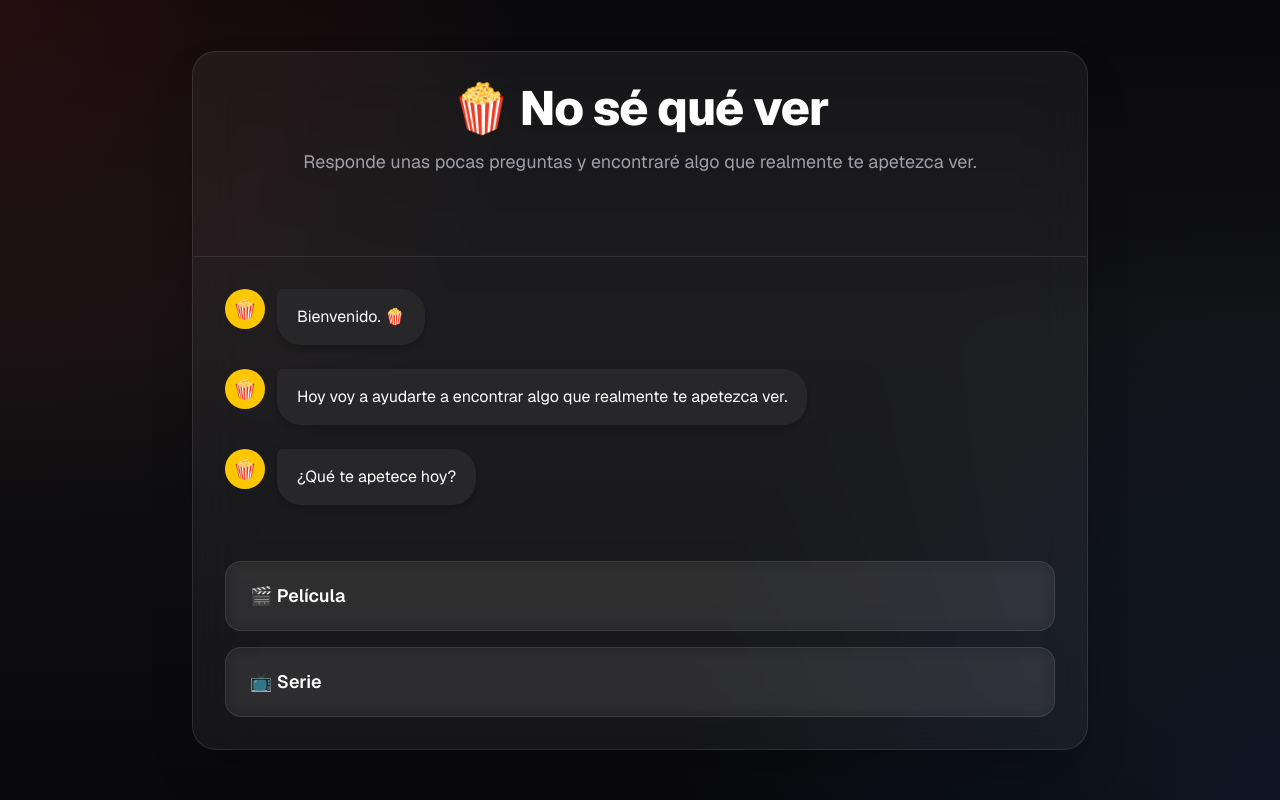
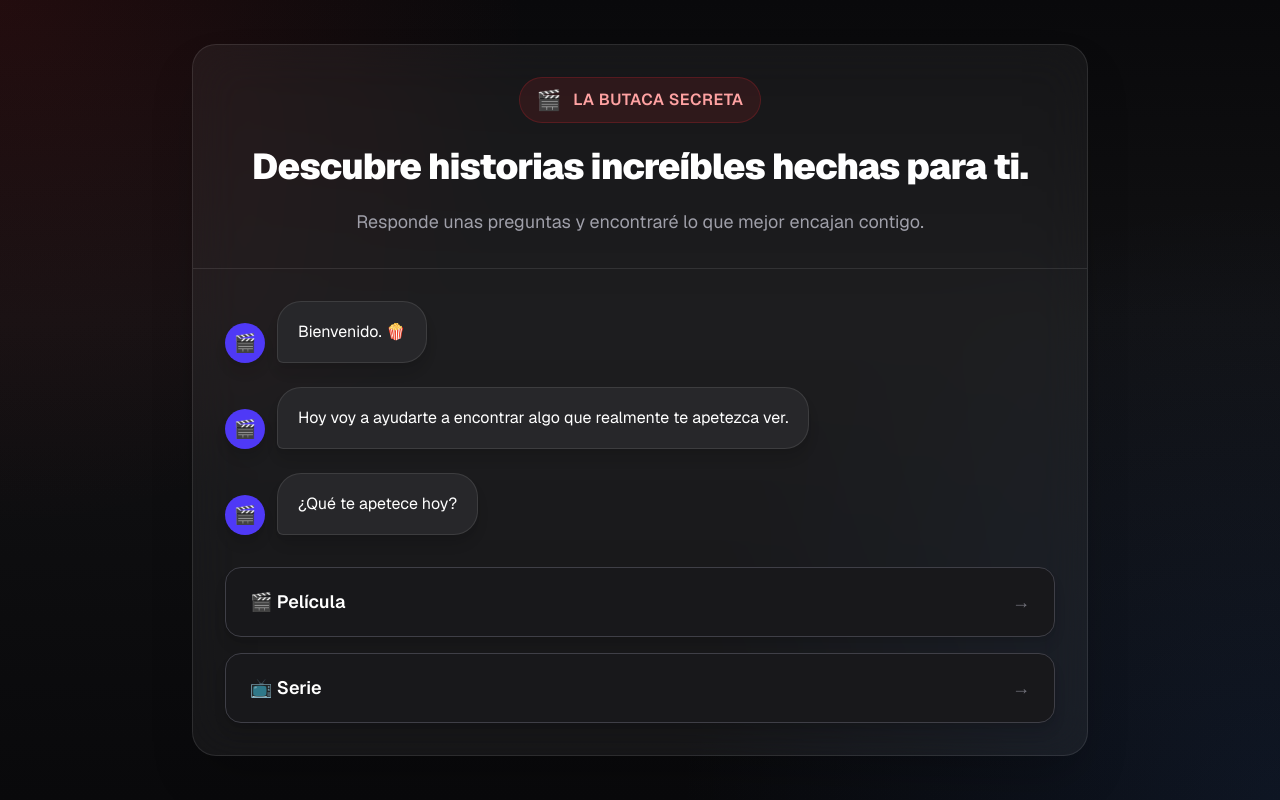
Before and after one commit to Loit-dev/labutacasecreta, a Next.js app in the folder la-butaca-secreta/: page / in a window 1280 px wide. Built offline with nearby package versions, Linux system fonts and the light colour scheme.

Commit message:
Fix build errors

```diff
--- a/la-butaca-secreta/app/api/conversation/route.ts
+++ b/la-butaca-secreta/app/api/conversation/route.ts
@@ -0,0 +1,8 @@
+
+import { NextResponse } from "next/server";
+
+export async function GET() {
+  return NextResponse.json({
+    status: "ok",
+  });
+}
--- a/la-butaca-secreta/components/conversation/AnswerButton.tsx
+++ b/la-butaca-secreta/components/conversation/AnswerButton.tsx
@@ -15,27 +15,31 @@ export default function AnswerButton({
       w-full
       rounded-2xl
       border
-        border-white/10
-        bg-white/5
+      border-zinc-700
+      bg-zinc-900
       px-6
       py-5
       text-left
       text-lg
       font-semibold
       text-white
-        backdrop-blur-sm
+      shadow-lg
       transition-all
       duration-200
-        hover:scale-[1.02]
-        hover:border-red-400/60
-        hover:bg-red-500/10
-        hover:shadow-xl
+      hover:-translate-y-1
+      hover:border-indigo-500
+      hover:bg-zinc-800
+      hover:shadow-indigo-500/20
       active:scale-[0.98]
       "
     >
-      <span className="transition group-hover:translate-x-1 inline-block">
-        {label}
+      <div className="flex items-center justify-between">
+        <span>{label}</span>
+
+        <span className="text-zinc-500 transition group-hover:translate-x-1 group-hover:text-indigo-400">
+          →
         </span>
+      </div>
     </button>
   );
 }
--- a/la-butaca-secreta/components/conversation/ChatHistory.tsx
+++ b/la-butaca-secreta/components/conversation/ChatHistory.tsx
@@ -1,9 +1,3 @@
-"use client";
-
-import { useEffect, useRef } from "react";
-
-import ChatMessage from "./ChatMessage";
-
 import { ConversationMessage } from "@/lib/conversation/types";
 
 type Props = {
@@ -13,25 +7,44 @@ type Props = {
 export default function ChatHistory({
   messages,
 }: Props) {
-  const bottomRef = useRef<HTMLDivElement>(null);
+  return (
+    <section className="space-y-6">
+      {messages.map((message) => {
+        const isBot = message.sender === "bot";
 
-  useEffect(() => {
-    bottomRef.current?.scrollIntoView({
-      behavior: "smooth",
-    });
-  }, [messages]);
+        return (
+          <div
+            key={message.id}
+            className={`flex ${
+              isBot ? "justify-start" : "justify-end"
+            }`}
+          >
+            <div className="flex max-w-[85%] items-end gap-3">
+              {isBot && (
+                <div className="flex h-10 w-10 items-center justify-center rounded-full bg-indigo-600 text-lg shadow-lg">
+                  🎬
+                </div>
+              )}
 
-  return (
-    <div className="flex flex-col gap-6">
-      {messages.map((message) => (
-        <ChatMessage
-          key={message.id}
-          sender={message.sender}
-          text={message.text}
-        />
-      ))}
+              <div
+                className={`rounded-3xl px-5 py-4 leading-7 shadow-lg transition-all ${
+                  isBot
+                    ? "rounded-bl-md border border-white/10 bg-zinc-800 text-white"
+                    : "rounded-br-md bg-gradient-to-r from-indigo-600 to-violet-600 text-white"
+                }`}
+              >
+                {message.text}
+              </div>
 
-      <div ref={bottomRef} />
-    </div>
+              {!isBot && (
+                <div className="flex h-10 w-10 items-center justify-center rounded-full bg-zinc-700 text-lg shadow-lg">
+                  👤
+                </div>
+              )}
+            </div>
+          </div>
+        );
+      })}
+    </section>
   );
 }
--- a/la-butaca-secreta/components/conversation/Header.tsx
+++ b/la-butaca-secreta/components/conversation/Header.tsx
@@ -1,12 +1,20 @@
 export default function Header() {
   return (
-    <header className="mb-12 text-center">
-      <h1 className="text-5xl font-extrabold tracking-tight text-white">
-        🍿 No sé qué ver
+    <header className="text-center">
+      <div className="inline-flex items-center gap-3 rounded-full border border-red-500/20 bg-red-500/10 px-4 py-2">
+        <span className="text-xl">🎬</span>
+
+        <span className="font-semibold tracking-wide text-red-300 uppercase">
+          La Butaca Secreta
+        </span>
+      </div>
+
+      <h1 className="mt-6 text-4xl font-black tracking-tight text-white">
+        Descubre historias increíbles hechas para ti.
       </h1>
 
-      <p className="mt-4 text-lg text-zinc-400">
-        Responde unas pocas preguntas y encontraré algo que realmente te apetezca ver.
+      <p className="mx-auto mt-5 max-w-2xl text-lg leading-relaxed text-zinc-400">
+        Responde unas preguntas y encontraré lo que mejor encajan contigo.
       </p>
     </header>
   );
--- a/la-butaca-secreta/components/conversation/TypingIndicator.tsx
+++ b/la-butaca-secreta/components/conversation/TypingIndicator.tsx
@@ -1,8 +1,29 @@
 export default function TypingIndicator() {
   return (
-    <div className="flex justify-start">
-      <div className="rounded-3xl bg-zinc-800 px-5 py-4 text-zinc-400">
-        Escribiendo...
+    <div className="flex items-end gap-3">
+      <div className="flex h-10 w-10 items-center justify-center rounded-full bg-indigo-600">
+        🎬
+      </div>
+
+      <div className="rounded-3xl rounded-bl-md border border-white/10 bg-zinc-800 px-5 py-4 shadow-lg">
+        <div className="flex gap-2">
+          <span
+            className="h-2.5 w-2.5 animate-bounce rounded-full bg-indigo-400"
+            style={{ animationDelay: "0ms" }}
+          />
+          <span
+            className="h-2.5 w-2.5 animate-bounce rounded-full bg-indigo-400"
+            style={{ animationDelay: "150ms" }}
+          />
+          <span
+            className="h-2.5 w-2.5 animate-bounce rounded-full bg-indigo-400"
+            style={{ animationDelay: "300ms" }}
+          />
+        </div>
+
+        <p className="mt-3 text-sm text-zinc-400">
+          Buscando la mejor opción para ti...
+        </p>
       </div>
     </div>
   );
--- a/la-butaca-secreta/components/recommendations/Recommendations.tsx
+++ b/la-butaca-secreta/components/recommendations/Recommendations.tsx
@@ -75,12 +75,14 @@ export default function Recommendations({
           );
         }
 
-        if (profile.restrictions) {
-          params.set(
+
+        if (profile.restrictions?.length) {
+            params.set(
             "restrictions",
-            profile.restrictions
-          );
+            profile.restrictions.join(",")
+                      );
         }
+
 
         const response = await fetch(
           `/api/tmdb?${params.toString()}`
--- a/la-butaca-secreta/lib/recommendation/filters.ts
+++ b/la-butaca-secreta/lib/recommendation/filters.ts
@@ -114,10 +114,11 @@ export function buildFilters(
   }
 
   // ============================
-  // Restricción
+  // Restricciones
   // ============================
 
-  switch (profile.restrictions) {
+  profile.restrictions?.forEach((restriction) => {
+    switch (restriction) {
       case "terror":
         filters.withoutGenres.push(27);
         break;
@@ -142,6 +143,7 @@ export function buildFilters(
       default:
         break;
     }
+  });
 
   // ============================
   // Eliminar duplicados
--- a/la-butaca-secreta/lib/tmdb/recommendations.ts
+++ b/la-butaca-secreta/lib/tmdb/recommendations.ts
@@ -1,10 +1,57 @@
-import { discoverMovies } from "./api";
-import { mapMovie } from "./mapper";
+import {
+  getMovieCredits,
+  getMovieDetails,
+  getMovieProviders,
+  getTVCredits,
+  getTVDetails,
+  getTVProviders,
+} from "./api";
 
-export async function getRecommendations() {
-  const movies = await discoverMovies();
+import {
+  mapRecommendation,
+} from "./mapper";
 
-  return movies.results
-    .slice(0, 3)
-    .map(mapMovie);
+import {
+  TMDBMovie,
+} from "./types";
+
+export async function enrichRecommendation(
+  movie: TMDBMovie,
+  type: "movie" | "tv"
+) {
+  if (type === "movie") {
+    const [
+      details,
+      providers,
+      credits,
+    ] = await Promise.all([
+      getMovieDetails(movie.id),
+      getMovieProviders(movie.id),
+      getMovieCredits(movie.id),
+    ]);
+
+    return mapRecommendation(
+      movie,
+      details,
+      providers,
+      credits
+    );
+  }
+
+  const [
+    details,
+    providers,
+    credits,
+  ] = await Promise.all([
+    getTVDetails(movie.id),
+    getTVProviders(movie.id),
+    getTVCredits(movie.id),
+  ]);
+
+  return mapRecommendation(
+    movie,
+    details,
+    providers,
+    credits
+  );
 }
```
Lines whose indentation alone changed are shown as unchanged.
